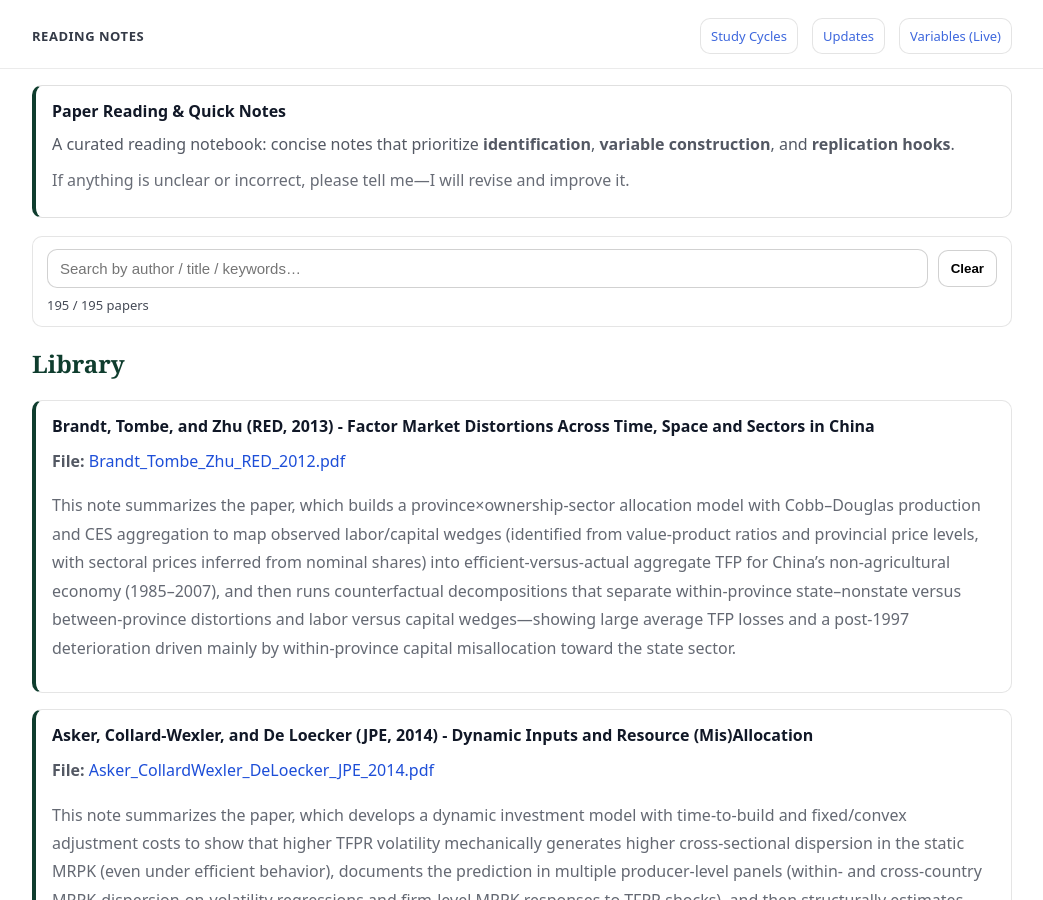
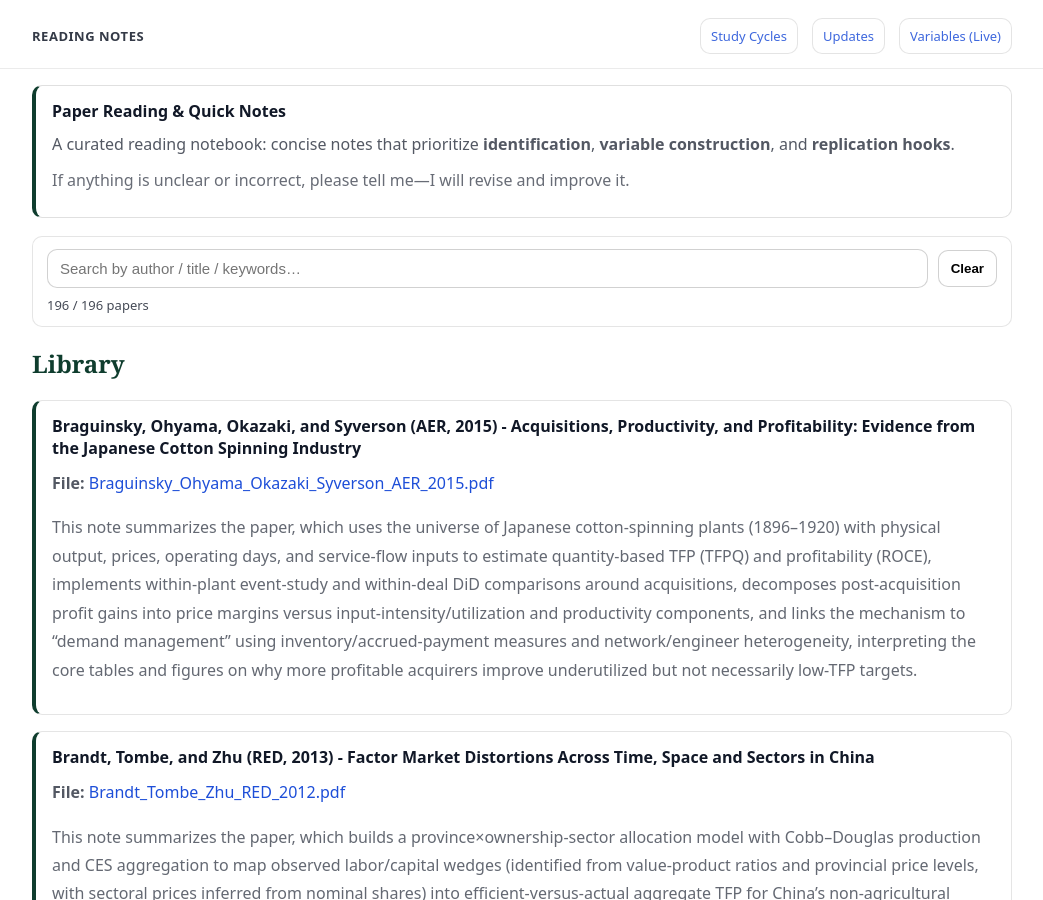
Before and after one commit to yaxinzn/study-archive, a Jekyll site: the page built from reading/index.md, in a window 1280 px wide and 900 px high. Shown: the whole window, without its empty margins (118-1161 px from the left). Built offline with Jekyll 4.4.1, drawn with Linux system fonts in a browser that asks for light colours.

Commit message:
Reading: add/update Braguinsky_Ohyama_Okazaki_Syverson_AER_2015.pdf

```diff
--- a/_data/reading.yml
+++ b/_data/reading.yml
@@ -1,3 +1,7 @@
+- title: "Braguinsky, Ohyama, Okazaki, and Syverson (AER, 2015) - Acquisitions, Productivity, and Profitability: Evidence from the Japanese Cotton Spinning Industry"
+  file: "Braguinsky_Ohyama_Okazaki_Syverson_AER_2015.pdf"
+  desc: "This note summarizes the paper, which uses the universe of Japanese cotton-spinning plants (1896–1920) with physical output, prices, operating days, and service-flow inputs to estimate quantity-based TFP (TFPQ) and profitability (ROCE), implements within-plant event-study and within-deal DiD comparisons around acquisitions, decomposes post-acquisition profit gains into price margins versus input-intensity/utilization and productivity components, and links the mechanism to “demand management” using inventory/accrued-payment measures and network/engineer heterogeneity, interpreting the core tables and figures on why more profitable acquirers improve underutilized but not necessarily low-TFP targets."
+
 - title: "Brandt, Tombe, and Zhu (RED, 2013) - Factor Market Distortions Across Time, Space and Sectors in China"
   file: "Brandt_Tombe_Zhu_RED_2012.pdf"
   desc: "This note summarizes the paper, which builds a province×ownership-sector allocation model with Cobb–Douglas production and CES aggregation to map observed labor/capital wedges (identified from value-product ratios and provincial price levels, with sectoral prices inferred from nominal shares) into efficient-versus-actual aggregate TFP for China’s non-agricultural economy (1985–2007), and then runs counterfactual decompositions that separate within-province state–nonstate versus between-province distortions and labor versus capital wedges—showing large average TFP losses and a post-1997 deterioration driven mainly by within-province capital misallocation toward the state sector."
```
Also changed, not shown: 1 other file.
